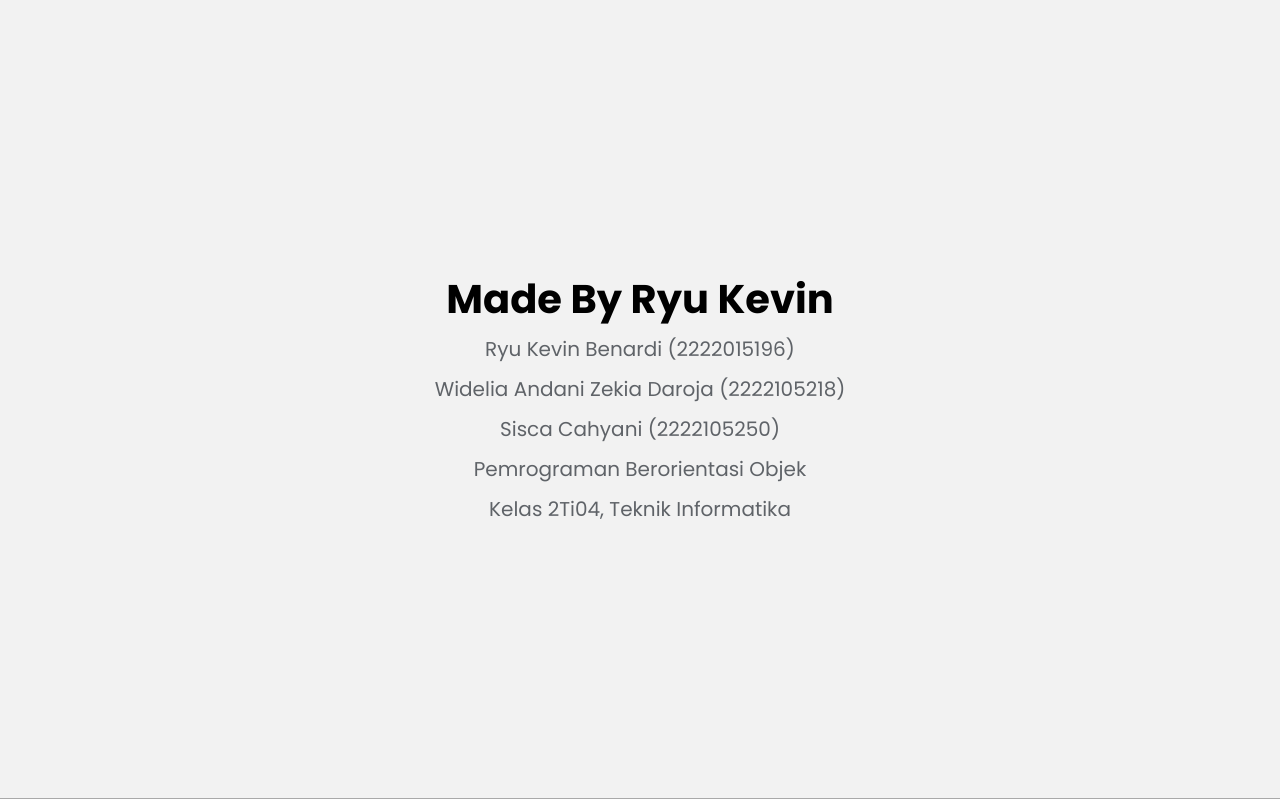
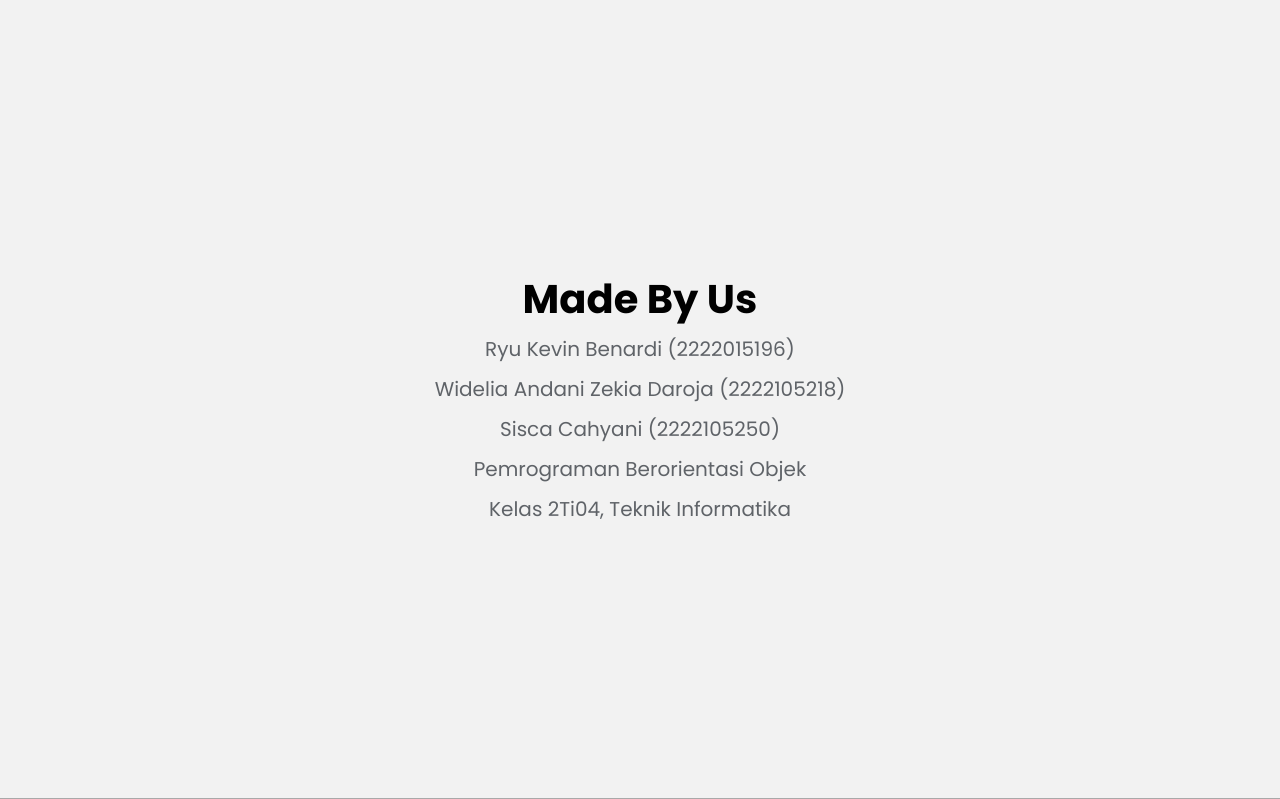
Before and after one commit to MirukuRyuu/WebApp-Zakat-Ryuu, a PHP site: page / in a window 1280 px wide. Shown: the part 1601-2400 px from the top of the page. Run offline with PHP 8.4, Linux system fonts and the light colour scheme; some web fonts are replaced.

Commit message:
Update index.php

```diff
--- a/homepage/index.php
+++ b/homepage/index.php
@@ -133,7 +133,7 @@ mysqli_close($conn);
     </div>
 
     <footer style="width: 100%; padding: 20px 0; font-size: 20px; color: black; font-weight: 400; background-color: rgba(0,0,0,0.05);">
-        <h1> Made By Ryu Kevin </h1>
+        <h1> Made By Us </h1>
         <p style="line-height: 2;">Ryu Kevin Benardi (2222015196)<br>
             Widelia Andani Zekia Daroja (2222105218)<br>
             Sisca Cahyani (2222105250)<br>
```
